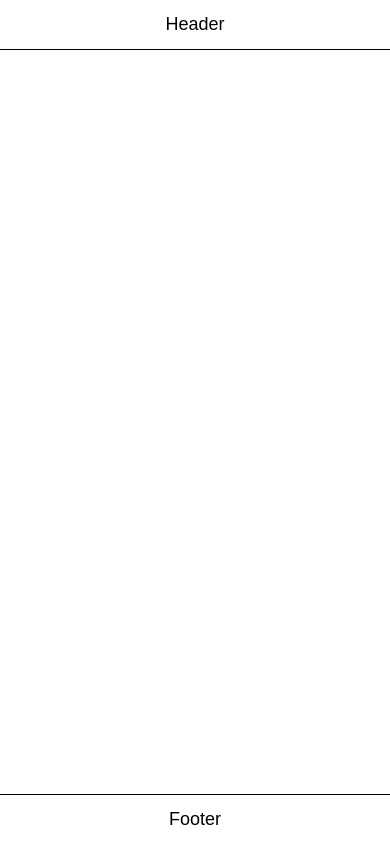
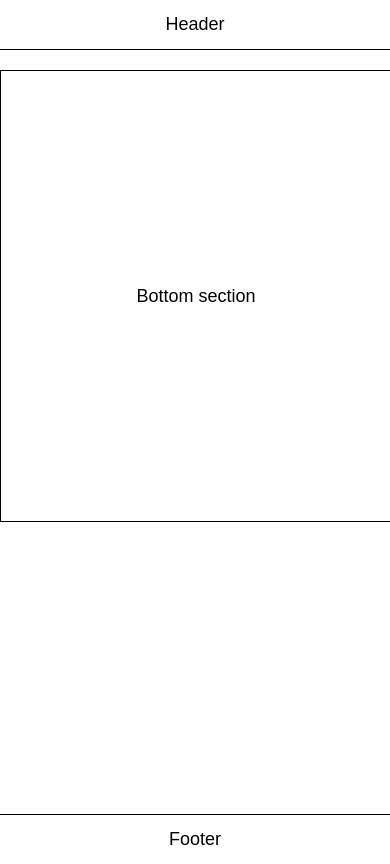
Before and after one commit to ooloo-io/github-flow-lydiaBn, a website: page src/index.html in a window 390 px wide. Drawn offline with nearby package versions, Linux system fonts and the light colour scheme.

Commit message:
Bottom section (#5)
* changed the container styles

* Add bottom section

* responsive max width

* responsive max width 3

```diff
--- a/src/index.html
+++ b/src/index.html
@@ -14,7 +14,11 @@
 
 <body>
  <header class="header"> Header </header>
- <main class="content"></main>
+ <main class="content">
+  <section class="section">
+    Bottom section
+  </section>
+</main>
  <footer class="footer">
   Footer
 </footer>
--- a/src/styles.css
+++ b/src/styles.css
@@ -19,4 +19,16 @@ body {
 }
 .content {
   min-height: calc(100vh - 100px);
+  width: 720px;
+  max-width: 100%; /* 720px */
+  margin: auto;
 }
+.section {
+  height: 450px;
+  width: 100%;
+  margin-top: 20px;
+  display: flex;
+  justify-content: center;
+  align-items: center;
+  border: 1px solid black;
+}
```
